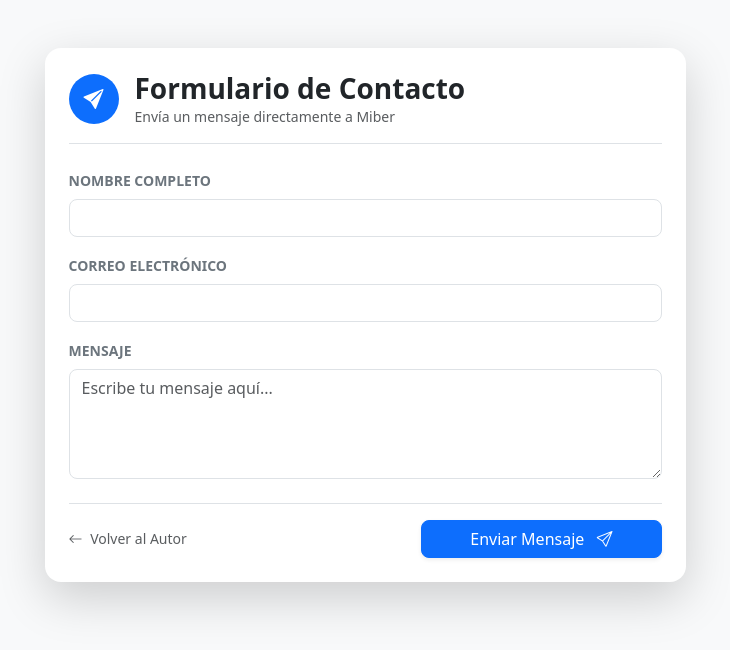
After one commit to milber/utpl-desarrollo_web-apeb1, a PHP site: page /contact.php in a window 1280 px wide. The commit adds this page. Shown: the top 650 px of the page, without its empty margins (275-1005 px from the left). Run offline with PHP 8.4, Linux system fonts and the light colour scheme; some libraries are stand-ins or nearby versions.

Commit message:
add contact.php

```diff
--- /dev/null
+++ b/contact.php
@@ -0,0 +1,90 @@
+<!DOCTYPE html>
+<html lang="es">
+<head>
+    <meta charset="UTF-8">
+    <meta name="viewport" content="width=device-width, initial-scale=1.0">
+    <title>Contacto - UTPL</title>
+    <link rel="stylesheet" href="css/bootstrap.min.css">
+    <link rel="stylesheet" href="https://cdn.jsdelivr.net/npm/bootstrap-icons@1.11.1/font/bootstrap-icons.css">
+</head>
+<body class="bg-light">
+
+<div class="container mt-5">
+    <div class="row justify-content-center">
+        <div class="col-md-7 mb-5">
+
+            <?php include 'alerts.php'; ?>
+
+            <div class="card shadow-lg border-0 rounded-4 p-4">
+
+                <div class="d-flex align-items-center mb-4 border-bottom pb-3">
+                    <div class="bg-primary text-white rounded-circle d-flex align-items-center justify-content-center me-3" style="width: 50px; height: 50px; font-size: 20px;">
+                        <i class="bi bi-send-fill"></i>
+                    </div>
+                    <div>
+                        <h3 class="fw-bold mb-0">Formulario de Contacto</h3>
+                        <p class="text-muted small mb-0">Envía un mensaje directamente a Miber</p>
+                    </div>
+                </div>
+
+                <form action="procesar_contacto.php" method="POST" class="needs-validation" novalidate>
+                    <div class="row g-3">
+
+                        <div class="col-12">
+                            <label class="form-label text-secondary small fw-bold">NOMBRE COMPLETO</label>
+                            <input type="text" name="contacto_nombre" class="form-control rounded-3"
+                                   value="<?php echo htmlspecialchars($_SESSION['user_nombre'] ?? ''); ?>" required>
+                            <div class="invalid-feedback">Por favor, ingresa tu nombre.</div>
+                        </div>
+
+                        <div class="col-12">
+                            <label class="form-label text-secondary small fw-bold">CORREO ELECTRÓNICO</label>
+                            <input type="email" name="contacto_correo" class="form-control rounded-3"
+                                   value="<?php echo htmlspecialchars($_SESSION['user_correo'] ?? ''); ?>" required>
+                            <div class="invalid-feedback">Por favor, ingresa un correo electrónico válido.</div>
+                        </div>
+
+                        <div class="col-12">
+                            <label class="form-label text-secondary small fw-bold">MENSAJE</label>
+                            <textarea name="contacto_mensaje" class="form-control rounded-3" rows="4" placeholder="Escribe tu mensaje aquí..." required></textarea>
+                            <div class="invalid-feedback">El campo de mensaje no puede estar vacío.</div>
+                        </div>
+
+                        <div class="col-12 mt-4">
+                            <div class="d-flex justify-content-between align-items-center border-top pt-3">
+                                <a href="author.php" class="text-decoration-none text-muted small">
+                                    <i class="bi bi-arrow-left me-1"></i> Volver al Autor
+                                </a>
+                                <button type="submit" class="btn btn-primary px-5 rounded-3 shadow-sm">
+                                    Enviar Mensaje <i class="bi bi-send ms-2"></i>
+                                </button>
+                            </div>
+                        </div>
+
+                    </div>
+                </form>
+
+            </div>
+        </div>
+    </div>
+</div>
+
+<script>
+    // Script para desactivar el envío si hay campos vacíos
+    (() => {
+      'use strict'
+      const forms = document.querySelectorAll('.needs-validation')
+      Array.from(forms).forEach(form => {
+        form.addEventListener('submit', event => {
+          if (!form.checkValidity()) {
+            event.preventDefault()
+            event.stopPropagation()
+          }
+          form.classList.add('was-validated')
+        }, false)
+      })
+    })()
+</script>
+<script src="js/bootstrap.bundle.min.js"></script>
+</body>
+</html>
```
Also changed, not shown: author.php (+5 -2 lines).
